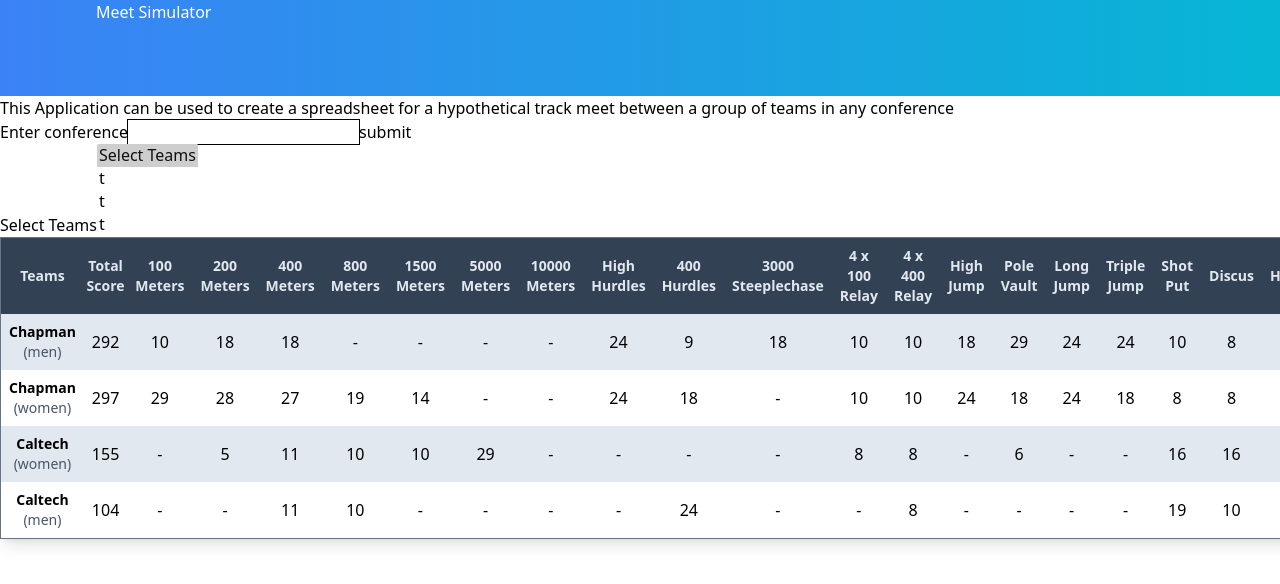
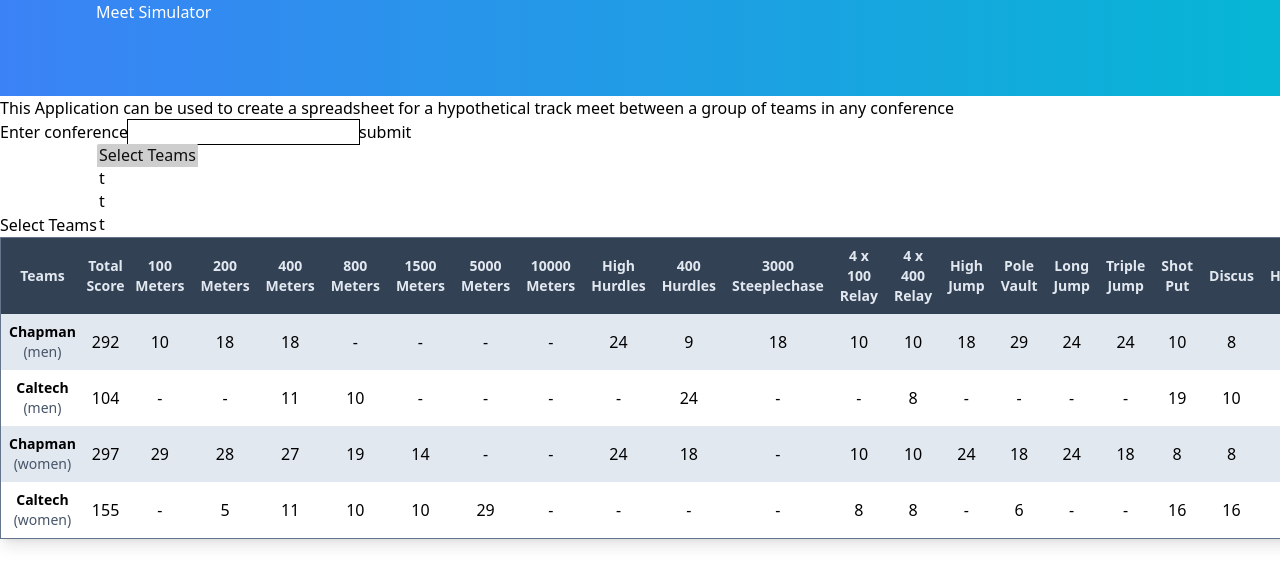
Before and after one commit to jsheh67/meetPredictorV2, a React (Create React App) app in the folder frontend/: page / in a window 1280 px wide. Shown: the top 584 px of the page. Built offline with nearby package versions, Linux system fonts and the light colour scheme.

Commit message:
more work on table styling nd organization

```diff
--- a/frontend/src/components/ResultTable.js
+++ b/frontend/src/components/ResultTable.js
@@ -3,7 +3,161 @@
     const teams=["oxy","cms","pomona"];
 
     const meet ={
-      "teams": [
+      "mensTeams": [
+        {
+          "teamName": "Caltech",
+          "womens": false,
+          "scoreMap": {
+            "400 Meters (Men)": 11,
+            "10,000 Meters (Men)": 10,
+            "800 Meters (Men)": 10,
+            "400 Hurdles (Men)": 24,
+            "Discus (Men)": 10,
+            "Hammer (Men)": 12,
+            "4 x 400 Relay (Men)": 8,
+            "Shot Put (Men)": 19
+          },
+          "totalPoints": 104,
+          "performances": [
+            {
+              "event": "400 Meters (Men)",
+              "result": "51.48",
+              "rank": 3,
+              "points": 6,
+              "athlete": {
+                "name": "Saha, Josh",
+                "year": "FR-1"
+              }
+            },
+            {
+              "event": "400 Meters (Men)",
+              "result": "51.50",
+              "rank": 4,
+              "points": 5,
+              "athlete": {
+                "name": "Jiang, Roy",
+                "year": "FR-1"
+              }
+            },
+            {
+              "event": "800 Meters (Men)",
+              "result": "1:57.87",
+              "rank": 1,
+              "points": 10,
+              "athlete": {
+                "name": "Rodriguez, Kellen",
+                "year": "SR-4"
+              }
+            },
+            {
+              "event": "10,000 Meters (Men)",
+              "result": "32:17.11",
+              "rank": 1,
+              "points": 10,
+              "athlete": {
+                "name": "Litvin, Joey",
+                "year": "SO-2"
+              }
+            },
+            {
+              "event": "400 Hurdles (Men)",
+              "result": "56.30",
+              "rank": 1,
+              "points": 10,
+              "athlete": {
+                "name": "Shepard, Cason",
+                "year": "FR-1"
+              }
+            },
+            {
+              "event": "400 Hurdles (Men)",
+              "result": "57.67",
+              "rank": 2,
+              "points": 8,
+              "athlete": {
+                "name": "Seebeck, Jerome",
+                "year": "SR-4"
+              }
+            },
+            {
+              "event": "400 Hurdles (Men)",
+              "result": "58.67",
+              "rank": 3,
+              "points": 6,
+              "athlete": {
+                "name": "Saha, Josh",
+                "year": "FR-1"
+              }
+            },
+            {
+              "event": "4 x 400 Relay (Men)",
+              "result": "3:30.57",
+              "rank": 2,
+              "points": 8,
+              "athletes": "Jiang, Seebeck, Saha, Shepard"
+            },
+            {
+              "event": "Shot Put (Men)",
+              "result": "12.35m",
+              "rank": 2,
+              "points": 8,
+              "athlete": {
+                "name": "Amelinez-Robles, Daniel",
+                "year": "FR-1"
+              }
+            },
+            {
+              "event": "Shot Put (Men)",
+              "result": "10.58m",
+              "rank": 3,
+              "points": 6,
+              "athlete": {
+                "name": "Johnson, Ezra",
+                "year": "SO-2"
+              }
+            },
+            {
+              "event": "Shot Put (Men)",
+              "result": "10.58m",
+              "rank": 4,
+              "points": 5,
+              "athlete": {
+                "name": "Lanzendorf, Lucas",
+                "year": "FR-1"
+              }
+            },
+            {
+              "event": "Discus (Men)",
+              "result": "41.48m",
+              "rank": 1,
+              "points": 10,
+              "athlete": {
+                "name": "Amelinez-Robles, Daniel",
+                "year": "FR-1"
+              }
+            },
+            {
+              "event": "Hammer (Men)",
+              "result": "39.96m",
+              "rank": 2,
+              "points": 8,
+              "athlete": {
+                "name": "Amelinez-Robles, Daniel",
+                "year": "FR-1"
+              }
+            },
+            {
+              "event": "Hammer (Men)",
+              "result": "24.72m",
+              "rank": 5,
+              "points": 4,
+              "athlete": {
+                "name": "Lanzendorf, Lucas",
+                "year": "FR-1"
+              }
+            }
+          ]
+        },
         {
           "teamName": "Chapman",
           "womens": false,
@@ -393,7 +547,9 @@
               }
             }
           ]
-        },
+        }
+      ],
+      "womensTeams": [
         {
           "teamName": "Chapman",
           "womens": true,
@@ -1017,170 +1173,27 @@
               }
             }
           ]
-        },
-        {
-          "teamName": "Caltech",
-          "womens": false,
-          "scoreMap": {
-            "400 Meters (Men)": 11,
-            "10,000 Meters (Men)": 10,
-            "800 Meters (Men)": 10,
-            "400 Hurdles (Men)": 24,
-            "Discus (Men)": 10,
-            "Hammer (Men)": 12,
-            "4 x 400 Relay (Men)": 8,
-            "Shot Put (Men)": 19
-          },
-          "totalPoints": 104,
-          "performances": [
-            {
-              "event": "400 Meters (Men)",
-              "result": "51.48",
-              "rank": 3,
-              "points": 6,
-              "athlete": {
-                "name": "Saha, Josh",
-                "year": "FR-1"
-              }
-            },
-            {
-              "event": "400 Meters (Men)",
-              "result": "51.50",
-              "rank": 4,
-              "points": 5,
-              "athlete": {
-                "name": "Jiang, Roy",
-                "year": "FR-1"
-              }
-            },
-            {
-              "event": "800 Meters (Men)",
-              "result": "1:57.87",
-              "rank": 1,
-              "points": 10,
-              "athlete": {
-                "name": "Rodriguez, Kellen",
-                "year": "SR-4"
-              }
-            },
-            {
-              "event": "10,000 Meters (Men)",
-              "result": "32:17.11",
-              "rank": 1,
-              "points": 10,
-              "athlete": {
-                "name": "Litvin, Joey",
-                "year": "SO-2"
-              }
-            },
-            {
-              "event": "400 Hurdles (Men)",
-              "result": "56.30",
-              "rank": 1,
-              "points": 10,
-              "athlete": {
-                "name": "Shepard, Cason",
-                "year": "FR-1"
-              }
-            },
-            {
-              "event": "400 Hurdles (Men)",
-              "result": "57.67",
-              "rank": 2,
-              "points": 8,
-              "athlete": {
-                "name": "Seebeck, Jerome",
-                "year": "SR-4"
-              }
-            },
-            {
-              "event": "400 Hurdles (Men)",
-              "result": "58.67",
-              "rank": 3,
-              "points": 6,
-              "athlete": {
-                "name": "Saha, Josh",
-                "year": "FR-1"
-              }
-            },
-            {
-              "event": "4 x 400 Relay (Men)",
-              "result": "3:30.57",
-              "rank": 2,
-              "points": 8,
-              "athletes": "Jiang, Seebeck, Saha, Shepard"
-            },
-            {
-              "event": "Shot Put (Men)",
-              "result": "12.35m",
-              "rank": 2,
-              "points": 8,
-              "athlete": {
-                "name": "Amelinez-Robles, Daniel",
-                "year": "FR-1"
-              }
-            },
-            {
-              "event": "Shot Put (Men)",
-              "result": "10.58m",
-              "rank": 3,
-              "points": 6,
-              "athlete": {
-                "name": "Johnson, Ezra",
-                "year": "SO-2"
-              }
-            },
-            {
-              "event": "Shot Put (Men)",
-              "result": "10.58m",
-              "rank": 4,
-              "points": 5,
-              "athlete": {
-                "name": "Lanzendorf, Lucas",
-                "year": "FR-1"
-              }
-            },
-            {
-              "event": "Discus (Men)",
-              "result": "41.48m",
-              "rank": 1,
-              "points": 10,
-              "athlete": {
-                "name": "Amelinez-Robles, Daniel",
-                "year": "FR-1"
-              }
-            },
-            {
-              "event": "Hammer (Men)",
-              "result": "39.96m",
-              "rank": 2,
-              "points": 8,
-              "athlete": {
-                "name": "Amelinez-Robles, Daniel",
-                "year": "FR-1"
-              }
-            },
-            {
-              "event": "Hammer (Men)",
-              "result": "24.72m",
-              "rank": 5,
-              "points": 4,
-              "athlete": {
-                "name": "Lanzendorf, Lucas",
-                "year": "FR-1"
-              }
-            }
-          ]
         }
       ],
       "duel": false
     }
 
-    const numTeams=meet.teams.length;
-    console.log(numTeams);
+    meet.mensTeams.sort((a,b)=>
+      parseInt(b.totalPoints)-  parseInt(a.totalPoints)
+    );
 
-    const teamHeaderFactory=()=>{
-        return(meet.teams.map(t=>{
+    meet.womensTeams.sort((a,b)=>
+      parseInt(b.totalPoints)-  parseInt(a.totalPoints)
+    );
+
+    const teamHeaderFactory=(mens)=>{
+      const gender=null;
+      if(mens=="mens"){
+        gender=meet.mensTeams
+      }else{
+        gender=meet.womensTeams
+      }
+        return(gender.map(t=>{
             return (
                 <th className="bg-blue-100 border text-left px-8 py-4"> {t.teamName}{t.mOrF ? " (women)":" (men)" }</th>
             )
@@ -1230,8 +1243,8 @@
 
 
 
-    const teamResults=(num)=>{
-        return(meet.teams.map(t=>{
+    const teamResults=()=>{
+        return(meet.mensTeams.map(t=>{
             return(
                 <tr className="even:bg-slate-200 odd:bg-white">
                     <th className ="text-sm p-2">{t.teamName}
@@ -1249,6 +1262,26 @@
     }
 
 
+
+    const teamWResults=()=>{
+      return(meet.womensTeams.map(t=>{
+          return(
+              <tr className="even:bg-slate-200 odd:bg-white">
+                  <th className ="text-sm p-2">{t.teamName}
+                    <p className="text-sm font-light text-slate-600">{t.womens ? " (women)":" (men)" }</p>
+                  </th>
+                  <td className =" p-2">{t.totalPoints}</td>
+
+                  {/* <td>{getMenOrWomen(t.scoreMap,"400 Meters")}</td> */}
+                  {eventResultFactory(t)}
+
+
+              </tr>
+          )
+      }))
+  }
+
+
     // const hundredPerformances=()=>{
     //     return(meet.teams.map(t=>{
     //         return (t.performances.map(p=>{
@@ -1262,7 +1295,7 @@
     // }
 
     return(
-        <table className="shadow-lg bg-white border border-slate-500 table-auto">
+        <table className="shadow-lg bg-white border border-slate-500 table-auto rounded-sm">
           <tbody>
 
               <tr className="bg-slate-700 text-slate-200">
@@ -1273,19 +1306,10 @@
 
               {teamResults()}
 
+              {teamWResults()}
+
           </tbody>
-            {/* <tr>
-                <th className="bg-blue-100 border text-left px-8 py-4">Event</th>
-                {teamHeaderFactory()}
-            </tr>
-            <tr>
-                <td rowSpan="3">100m</td>
-                {hundredPerformances()}
-            </tr>
 
-            <tr>
-                <td rowSpan="3">200m</td>
-            </tr> */}
         </table>
     )
 
```
Also changed, not shown: 1 other file (tests, documents, lock files or other folders).
